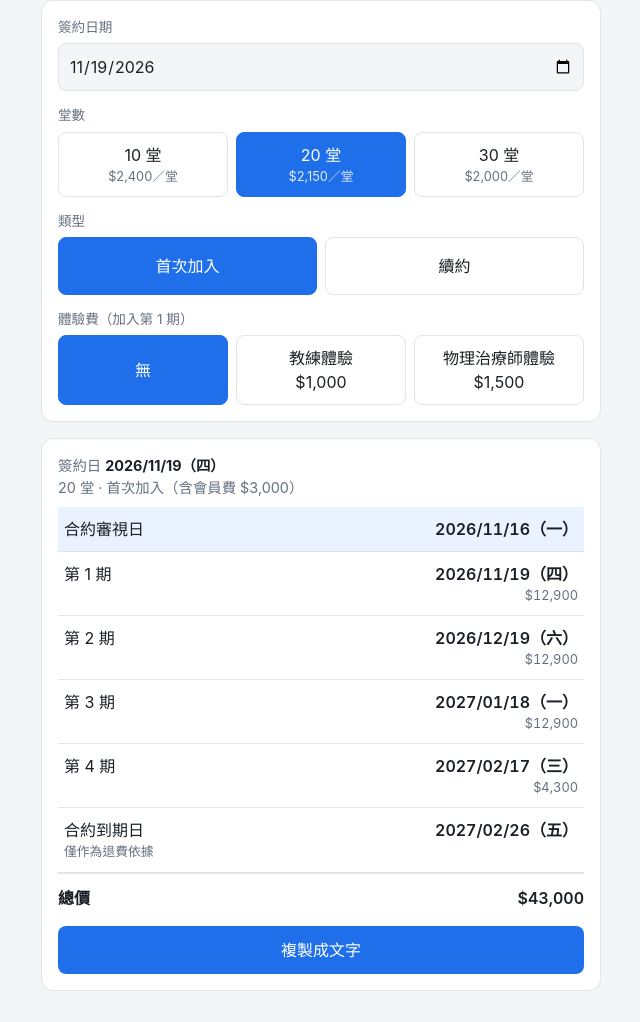
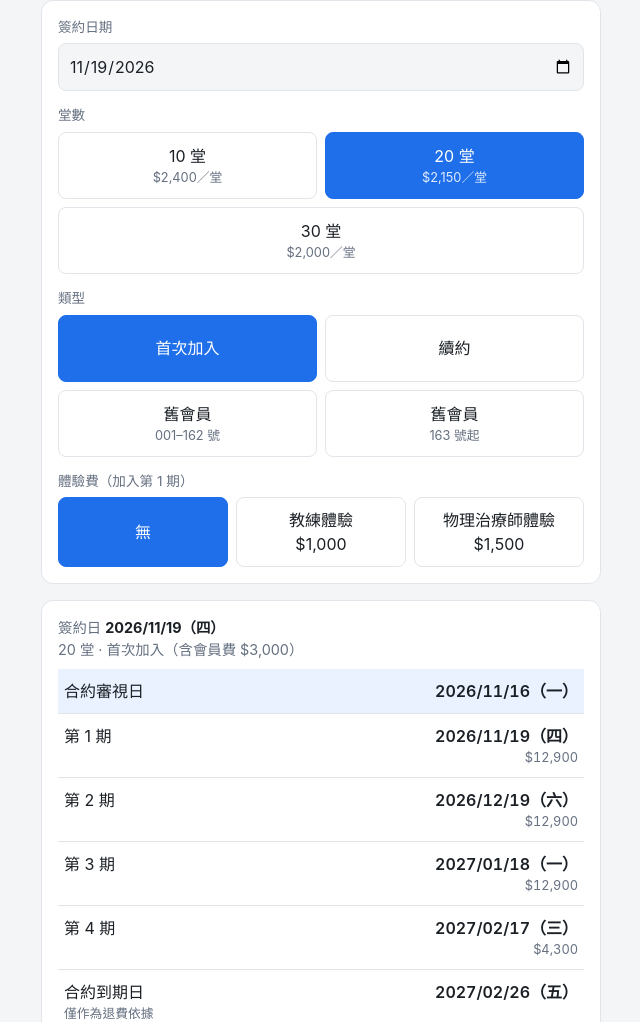
Before and after one commit to jiamin780918/gym-contract, a plain HTML site: page index.html in a window 1280 px wide. Shown: the part 78-1100 px from the top of the page, without its empty margins (319-959 px from the left). Drawn offline with Linux system fonts and the light colour scheme.

Commit message:
Add old-member types (001-162, 163+) and 50-session option

```diff
--- a/index.html
+++ b/index.html
@@ -38,11 +38,14 @@
     width:100%; font:inherit; padding:10px; border:1px solid var(--line); border-radius:8px;
     background:var(--bg); color:var(--fg);
   }
+  [hidden] { display:none !important; }
   .seg { display:flex; gap:8px; }
   .seg > div { flex:1 1 0; min-width:0; position:relative; display:flex; }
+  .seg.wrap { flex-wrap:wrap; }
+  .seg.wrap > div { flex:1 1 calc(50% - 4px); }
   .seg input { position:absolute; opacity:0; width:1px; height:1px; margin:0; }
   .seg label {
-    flex:1; display:flex; flex-direction:column; align-items:center; justify-content:center; text-align:center; padding:10px 4px; min-height:3.6em; border:1px solid var(--line); border-radius:8px;
+    flex:1; display:flex; flex-direction:column; align-items:center; justify-content:center; text-align:center; padding:10px 4px; min-height:4.2em; border:1px solid var(--line); border-radius:8px;
     color:var(--fg); cursor:pointer; user-select:none; -webkit-user-select:none;
     -webkit-tap-highlight-color:transparent; touch-action:manipulation;
   }
@@ -82,18 +85,21 @@
 
     <div class="field">
       <span class="lbl">堂數</span>
-      <div class="seg">
+      <div class="seg wrap">
         <div><input type="radio" name="s" id="s10" value="10"><label for="s10">10 堂<span class="sub" id="u10"></span></label></div>
         <div><input type="radio" name="s" id="s20" value="20" checked><label for="s20">20 堂<span class="sub" id="u20"></span></label></div>
         <div><input type="radio" name="s" id="s30" value="30"><label for="s30">30 堂<span class="sub" id="u30"></span></label></div>
+        <div id="w50" hidden><input type="radio" name="s" id="s50" value="50"><label for="s50">50 堂<span class="sub" id="u50"></span></label></div>
       </div>
     </div>
 
     <div class="field">
       <span class="lbl">類型</span>
-      <div class="seg">
+      <div class="seg wrap">
         <div><input type="radio" name="k" id="kf" value="first" checked><label for="kf">首次加入</label></div>
         <div><input type="radio" name="k" id="kr" value="renew"><label for="kr">續約</label></div>
+        <div><input type="radio" name="k" id="ko1" value="old1"><label for="ko1">舊會員<span class="sub">001–162 號</span></label></div>
+        <div><input type="radio" name="k" id="ko2" value="old2"><label for="ko2">舊會員<span class="sub">163 號起</span></label></div>
       </div>
     </div>
 
@@ -111,11 +117,23 @@
 </main>
 
 <script>
-// 2026/1/1 起價目表。first 含 3,000 會員費；舊會員續約也用 renew。
+// 價目表。first／renew 為 2026/1/1 起（first 含 3,000 會員費）。
+// old1 = 會員編號 001–162，old2 = 163 號起（2025/12/31 前加入）。50 堂只有 old1，一次付清。
+// 效期天數 = 堂數 × 5。
 const PLANS = {
-  10: { days: 50,  first: [14400, 9600],                       renew: [12600, 8400] },
-  20: { days: 100, first: [12900, 12900, 12900, 4300],         renew: [12000, 12000, 12000, 4000] },
-  30: { days: 150, first: [12000, 12000, 12000, 12000, 12000], renew: [11400, 11400, 11400, 11400, 11400] }
+  10: { days: 50,  first: [14400, 9600],                       renew: [12600, 8400],
+        old1: [12600, 8400],                      old2: [12600, 8400] },
+  20: { days: 100, first: [12900, 12900, 12900, 4300],         renew: [12000, 12000, 12000, 4000],
+        old1: [11400, 11400, 11400, 3800],        old2: [12000, 12000, 12000, 4000] },
+  30: { days: 150, first: [12000, 12000, 12000, 12000, 12000], renew: [11400, 11400, 11400, 11400, 11400],
+        old1: [10200, 10200, 10200, 10200, 10200], old2: [10800, 10800, 10800, 10800, 10800] },
+  50: { days: 250, old1: [80000] }
+};
+const KIND_NAMES = {
+  first: '首次加入（含會員費 $3,000）',
+  renew: '續約',
+  old1: '舊會員（001–162 號）',
+  old2: '舊會員（163 號起）'
 };
 const WD = ['日','一','二','三','四','五','六'];
 const $ = id => document.getElementById(id);
@@ -134,8 +152,11 @@ let copyText = '';
 function updateUnitPrices() {
   const kind = document.querySelector('input[name=k]:checked').value;
   Object.keys(PLANS).forEach(n => {
-    $('u' + n).textContent = money(PLANS[n][kind].reduce((a, b) => a + b, 0) / n) + '／堂';
+    if (PLANS[n][kind]) $('u' + n).textContent = money(PLANS[n][kind].reduce((a, b) => a + b, 0) / n) + '／堂';
   });
+  // 50 堂只有 001–162 號舊會員才有
+  $('w50').hidden = !PLANS[50][kind];
+  if ($('s50').checked && $('w50').hidden) $('s20').checked = true;
 }
 
 function compute() {
@@ -151,7 +172,7 @@ function compute() {
   const plan = PLANS[n];
   const amts = plan[kind];
   const total = amts.reduce((a,b)=>a+b, 0);
-  const kindName = kind === 'first' ? '首次加入（含會員費 $3,000）' : '續約';
+  const kindName = KIND_NAMES[kind];
 
   const review = addDays(start, -3);
   const expiry = addDays(start, plan.days - 1);
```
